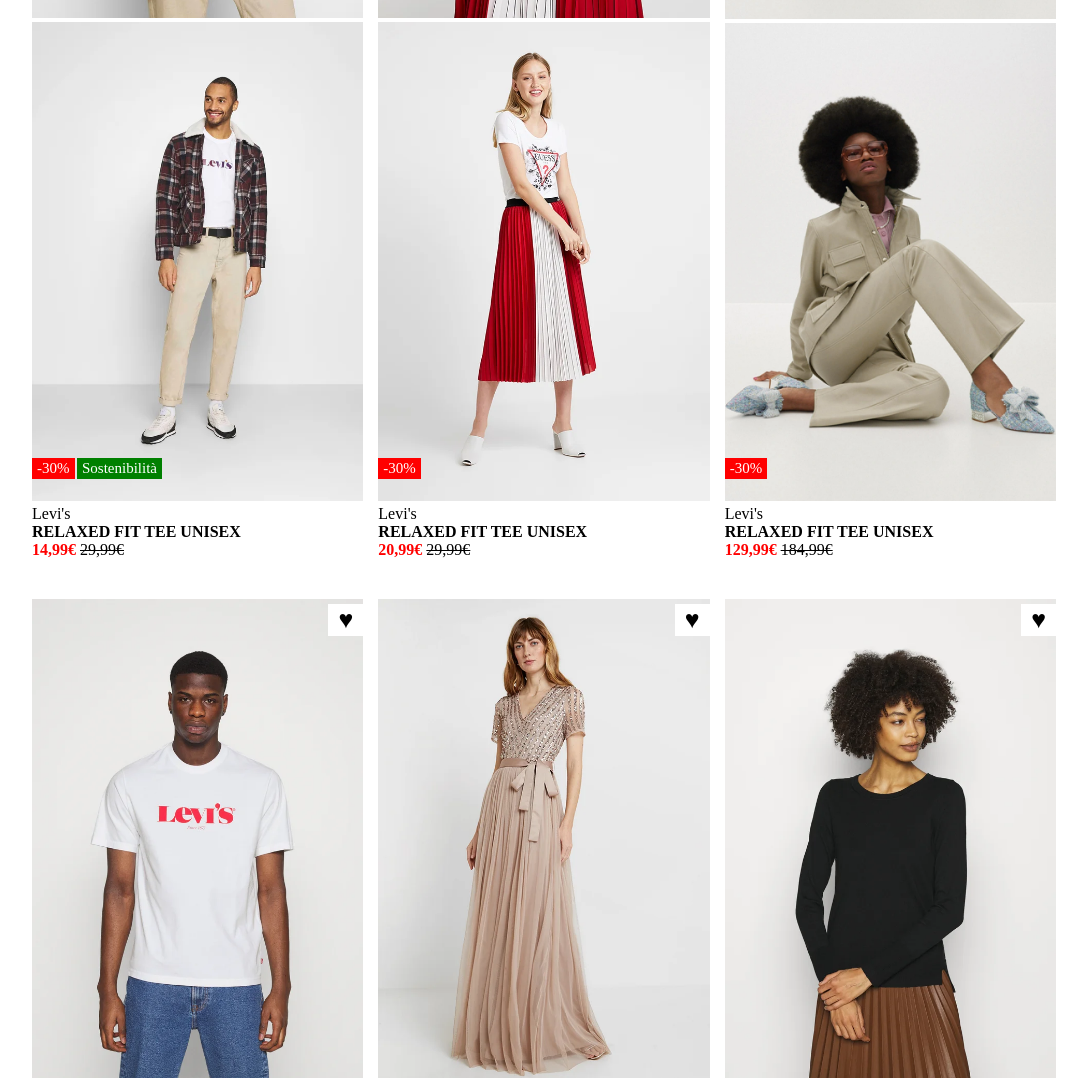
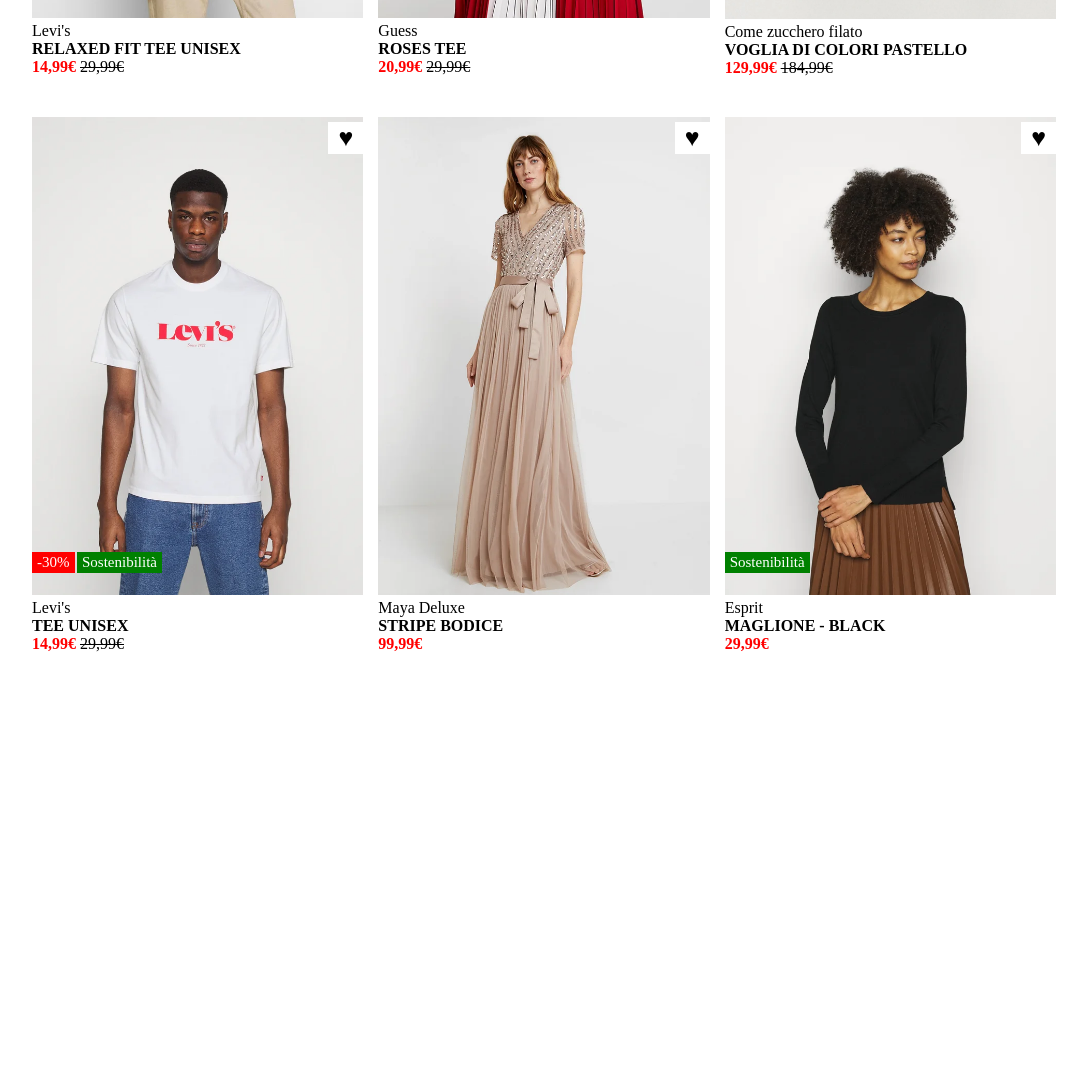
Before and after one commit to giuseppecasaburi/html-css-boolando, a plain HTML site: page index.html in a window 1280 px wide. Shown: the part 510-1588 px from the top of the page, without its empty margins (96-1183 px from the left). After the commit the page ends 1213 px from the top, so only its background shows below. Drawn offline with Linux system fonts and the light colour scheme.

Commit message:
feat: ESERCIZIO COMPLETATO

```diff
--- a/css/style.css
+++ b/css/style.css
@@ -44,6 +44,7 @@ img {
     padding: 2px 10px;
     background-color: white;
     font-size: 25px;
+    z-index: 10;
 }
 
 .discount,
@@ -54,6 +55,7 @@ img {
     color: white;
     padding: 2px 5px;
     font-size: 15px;
+    z-index: 10;
 }
 
 .discount {
@@ -84,3 +86,24 @@ img {
     left: 0;
     background-color: green;
 }
+
+.first {
+    position: relative;
+    z-index: 1;
+}
+
+.second {
+    position: absolute;
+    top: 0px;
+    right: 0px;
+}
+
+.card:hover .second {
+    z-index: 1;
+    cursor: pointer;
+}
+
+.like:hover {
+    color: red;
+    cursor: pointer;
+}
--- a/index.html
+++ b/index.html
@@ -21,8 +21,10 @@
                 <div class="row">
                     <div class="col">
                         <div class="card">
-                        <img src="img/1.webp" alt="" class="first">
-                        <img src="img/1b.webp" alt="" class="second">
+                            <a href="">
+                                <img src="img/1.webp" alt="Maglietta Levi relaxed fit" class="first">
+                                <img src="img/1b.webp" alt="Maglietta Levi in un outfit completo" class="second">
+                            </a>
                             <div class="discount">-30%</div>
                             <div class="attr">Sostenibilità</div>
                             <span class="like">&hearts;</span>
@@ -37,13 +39,15 @@
 
                     <div class="col">
                         <div class="card">
-                            <img src="img/2.webp" alt="" class="first">
-                            <img src="img/2b.webp" alt="" class="second">
+                            <a href="">
+                                <img src="img/2.webp" alt="Maglietta guess con rose indossata" class="first">
+                                <img src="img/2b.webp" alt="Maglietta guess con rose in un outfit completo" class="second">
+                            </a>
                             <div class="discount">-30%</div>
                             <span class="like">&hearts;</span>
-                            <p>Levi's
+                            <p>Guess
                             <br>
-                                <span class="description">RELAXED FIT TEE UNISEX</span>
+                            <span class="description">ROSES TEE</span>
                             <br>
                             <span class="discount-price">20,99€</span> <span class="original-price">29,99€</span>
                             </p>
@@ -52,13 +56,15 @@
 
                     <div class="col">
                         <div class="card">
-                            <img src="img/3.webp" alt="" class="first">
-                            <img src="img/3b.webp" alt="" class="second">
+                            <a href="">
+                                <img src="img/3.webp" alt="Cordinato color pastello" class="first">
+                                <img src="img/3b.webp" alt="Cordinato variant color" class="second">
+                            </a>
                             <div class="discount">-30%</div>
                             <span class="like">&hearts;</span>
-                            <p>Levi's
+                            <p>Come zucchero filato
                                 <br>
-                                <span class="description">RELAXED FIT TEE UNISEX</span>
+                                <span class="description">VOGLIA DI COLORI PASTELLO</span>
                                 <br>
                                 <span class="discount-price">129,99€</span> <span class="original-price">184,99€</span>
                             </p>
@@ -67,14 +73,16 @@
 
                     <div class="col">
                         <div class="card">
-                            <img src="img/4.webp" alt="" class="first">
-                            <img src="img/4b.webp" alt="" class="second">
+                            <a href="">
+                                <img src="img/4.webp" alt="Maglietta levis regular fit" class="first">
+                                <img src="img/4b.webp" alt="Maglietta levis regular in outfit completo" class="second">
+                            </a>
                             <div class="discount">-30%</div>
                             <div class="attr">Sostenibilità</div>
                             <span class="like">&hearts;</span>
                             <p>Levi's
                                 <br>
-                                <span class="description">RELAXED FIT TEE UNISEX</span>
+                                <span class="description">TEE UNISEX</span>
                                 <br>
                                 <span class="discount-price">14,99€</span> <span class="original-price">29,99€</span>
                             </p>
@@ -83,12 +91,14 @@
 
                     <div class="col">
                         <div class="card">
-                            <img src="img/5.webp" alt="" class="first">
-                            <img src="img/5b.webp" alt="" class="second">
+                            <a href="">
+                                <img src="img/5.webp" alt="Vestito Maya Deluxe con fascia centrale" class="first">
+                                <img src="img/5b.webp" alt="Foto alternativa vestito maya deluxe con fascia centrale" class="second">
+                            </a>
                             <span class="like">&hearts;</span>
-                            <p>Levi's
+                            <p>Maya Deluxe
                                 <br>
-                                <span class="description">RELAXED FIT TEE UNISEX</span>
+                                <span class="description">STRIPE BODICE</span>
                                 <br>
                                 <span class="discount-price">99,99€</span>
                             </p>
@@ -97,13 +107,15 @@
 
                     <div class="col">
                         <div class="card">
-                            <img src="img/6.webp" alt="" class="first">
-                            <img src="img/6b.webp" alt="" class="second">
+                            <a href="">
+                                <img src="img/6.webp" alt="Maglione nero donna Esprit" class="first">
+                                <img src="img/6b.webp" alt="Maglione nero donna Esprit in outfit completo" class="second">
+                            </a>
                             <div class="attr-only">Sostenibilità</div>
                             <span class="like">&hearts;</span>
-                            <p>Levi's
+                            <p>Esprit
                                 <br>
-                                <span class="description">RELAXED FIT TEE UNISEX</span>
+                                <span class="description">MAGLIONE - BLACK</span>
                                 <br>
                                 <span class="discount-price">29,99€</span>
                             </p>
```
Lines whose indentation alone changed are shown as unchanged.
